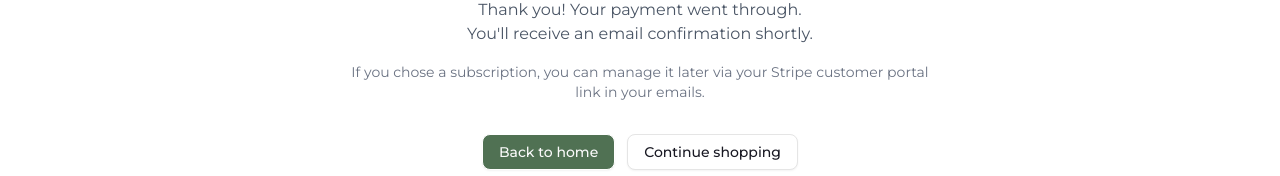
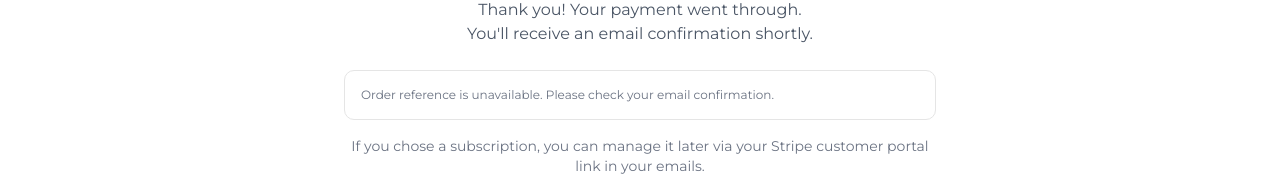
Before and after one commit to nutrinana/nutrinana-website, a Next.js app: page /checkout/success in a window 1280 px wide. Shown: the part 325-501 px from the top of the page. Built offline with nearby package versions, Linux system fonts and the light colour scheme; no server answers.

Commit message:
feat: NAG-88 add order reference number

```diff
--- a/src/app/checkout/success/page.js
+++ b/src/app/checkout/success/page.js
@@ -12,6 +12,7 @@ import { useCart } from "@/hooks/useCart";
 export default function CheckoutSuccessPage() {
     const searchParams = useSearchParams();
     const sessionId = searchParams.get("session_id");
+    // TODO: Change this to Hutch reference/order number later
     const { clear } = useCart();
 
     useEffect(() => {
@@ -32,6 +33,25 @@ export default function CheckoutSuccessPage() {
                         You&apos;ll receive an email confirmation shortly.
                     </p>
 
+                    <div className="mt-6 rounded-lg border bg-white p-4 text-left">
+                        {sessionId ? (
+                            <>
+                                <p className="text-xs font-medium text-gray-500">Order reference</p>
+                                <code className="mt-1 block rounded bg-gray-50 px-2 py-1 font-mono text-xs break-all text-gray-900">
+                                    {sessionId}
+                                </code>
+                                <p className="mt-2 text-xs text-gray-500">
+                                    Keep this for your records.
+                                </p>
+                            </>
+                        ) : (
+                            <p className="text-xs text-gray-500">
+                                Order reference is unavailable. Please check your email
+                                confirmation.
+                            </p>
+                        )}
+                    </div>
+
                     <p className="mt-4 text-xs text-gray-500 sm:text-sm">
                         If you chose a subscription, you can manage it later via your Stripe
                         customer portal link in your emails.
```
